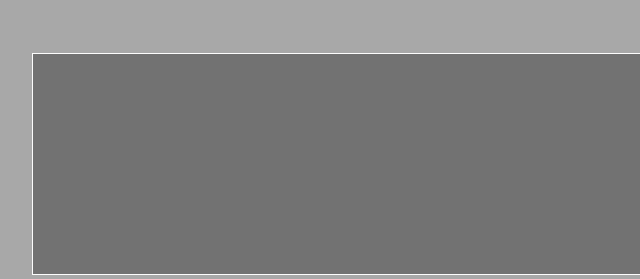
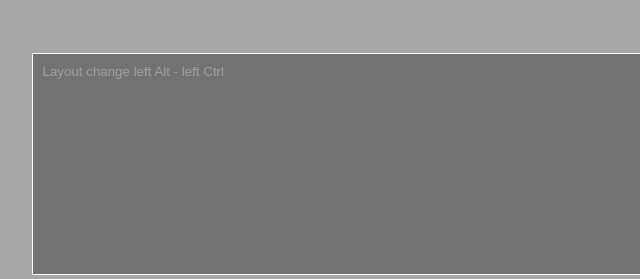
Before and after one commit to algoritmiks/virtual-keyboard, a website with bundled scripts: page index.html in a window 1280 px wide. Shown: the top 279 px of the page, 199-839 px from the left. Built offline with nearby package versions, Linux system fonts and the light colour scheme.

Commit message:
fix: console errors, add placeholder

```diff
--- a/index.js
+++ b/index.js
@@ -6,6 +6,7 @@ document.body.appendChild(wrapper);
 
 const textarea = document.createElement("textarea");
 textarea.classList.add("textarea");
+textarea.placeholder = "Layout change left Alt - left Ctrl";
 wrapper.appendChild(textarea);
 
 const keyboardWrapper = document.createElement("div");
@@ -203,22 +204,18 @@ let keyboard = new Keyboard(data);
 let pressedKeys = new Set();
 
 const onMouseUp = (e) => {
-  let pressedKey = e.target.dataset.code;
   if ( keyboard.mouseShiftPressed ) {
     keyboard.mouseShiftPressed = false;
     keyboard.changeShiftActive();
   };
-
-
   keyboard.removeActiveCSSFromAllKeys();
-
-
   textarea.focus({ preventScroll: true });
 }
 
 window.addEventListener('mouseup', onMouseUp);
 
 const onMouseDown = (e) => {
+  if (e.target.classList.contains("button")) {
   let pressedKey = e.target.dataset.code;
   keyboard.addActiveCSS(pressedKey);
   if (pressedKey === "ShiftLeft" || pressedKey === "ShiftRight") {
@@ -232,6 +229,7 @@ const onMouseDown = (e) => {
       keyboard.specialKeysHandle(e.target.dataset.code, false);
     }
   }
+}
 }
 
 keyboardWrapper.addEventListener('mousedown', onMouseDown);
--- a/style.css
+++ b/style.css
@@ -25,6 +25,10 @@ body {
   border: solid rgb(253, 253, 253) 1px;
   padding: 10px;
   outline: none;
+}
+
+textarea::-webkit-input-placeholder {
+  color: rgba(255, 255, 255, 0.336);
 }
 
 .keyboard {
```
